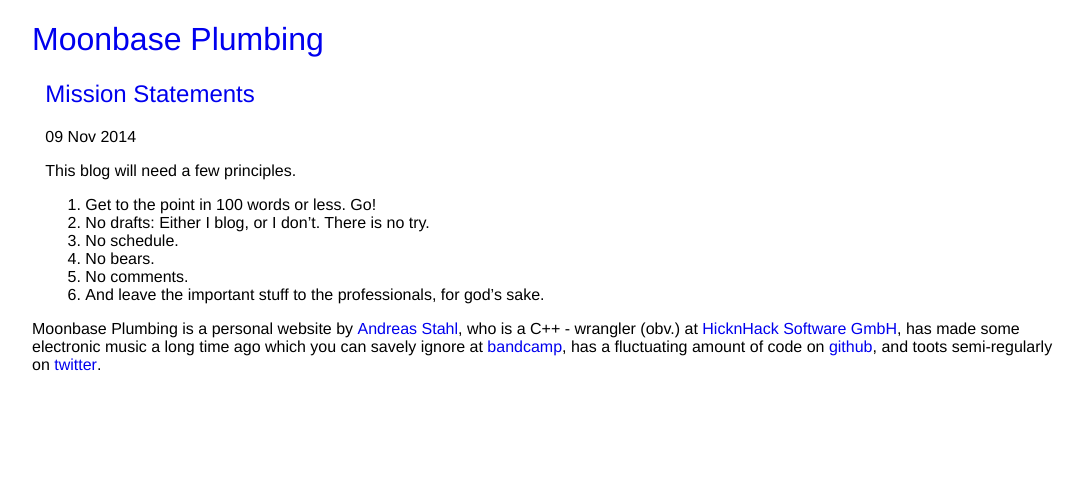
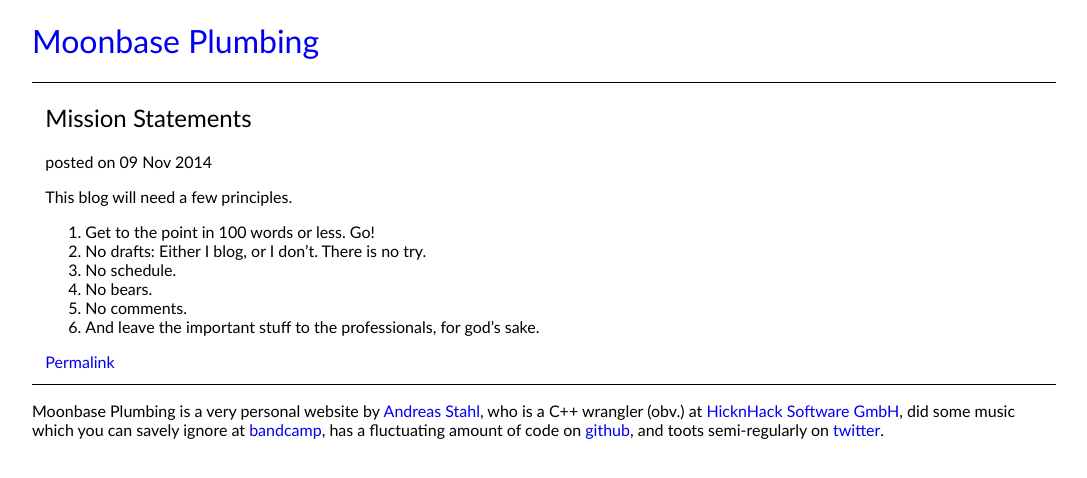
Before and after one commit to astahl/astahl.github.io, a Jekyll site: the page built from index.html, in a window 1280 px wide. Shown: the top 478 px of the page, without its empty margins (96-1183 px from the left). Built offline with Jekyll 4.4.1, drawn with Linux system fonts in a browser that asks for light colours; Markdown is read by kramdown in place of the engine named in the settings.

Commit message:
demake/update

```diff
--- a/_layouts/default.html
+++ b/_layouts/default.html
@@ -8,7 +8,6 @@
         <link rel="stylesheet" href="/css/styles.css">
     </head>
     <body>
-
         <div class="site">
           <header>
             <h1 class="title"><a href="/">Moonbase Plumbing</a></h1>
@@ -17,10 +16,10 @@
           {{ content }}
 
           <footer>
-            <p>Moonbase Plumbing is a personal website by
+            <p>Moonbase Plumbing is a very personal website by
                 <a href="https://twitter.com/stahlwerk">Andreas Stahl</a>,
-                who is a C++ - wrangler (obv.) at <a href="http://www.hicknhack.com">HicknHack Software GmbH</a>,
-                has made some electronic music a long time ago which you can savely ignore at <a href="http://onebitwonder.bandcamp.com">bandcamp</a>,
+                who is a C++ wrangler (obv.) at <a href="http://www.hicknhack.com">HicknHack Software GmbH</a>,
+                did some music which you can savely ignore at <a href="http://onebitwonder.bandcamp.com">bandcamp</a>,
                 has a fluctuating amount of code on <a href="https://github.com/astahl">github</a>,
                 and toots semi-regularly on <a href="https://twitter.com/stahlwerk">twitter</a>.
             </p>
--- a/css/styles.css
+++ b/css/styles.css
@@ -1,11 +1,11 @@
 body {
-  font-family: "Helvetica Neue";
-  font-weight: lighter;
+  font-family: "Gill Sans", "Helvetica Neue";
+  font-weight: 200;
   margin:0;
 }
 
 a {
-  font-weight: 200;
+  font-weight: 400;
   text-decoration:none;
 }
 a:hover {
@@ -13,7 +13,7 @@ a:hover {
 }
 
 .site {
-  width: 80%;
+  max-width: 80%;
   margin: 10pt auto;
 }
 
@@ -21,10 +21,19 @@ article {
   margin: 10pt;
 }
 
-header.title {
-
+article date {
+  font-weight: 100;
 }
 
-footer {
+article .title {
+  font-weight: 400;
+}
+
+.site > header {
+  border-bottom: solid 1pt;
+}
+
+.site > footer {
+  border-top: solid 1pt;
   font-weight: 100;
 }
--- a/index.html
+++ b/index.html
@@ -4,9 +4,19 @@ layout: default
 
 <div id="home">
   {% for post in site.posts %}
-  <article><h1><a href="{{ post.url }}">{{ post.title }}</a></h1>
-  <date>{{ post.date | date_to_string }}</date>
+  <article>
+  <h1 class="title">
+	  {% if post.link %}
+	  	<a href="{{ post.link }}">{{ post.title }}</a>
+	  {% else %}
+	  	{{ post.title }}
+	  {% endif %}
+  </h1>
+  <date>posted on {{ post.date | date_to_string }}</date>
   {{ post.content }}
+  <footer>
+  <a href="{{ post.url }}">Permalink</a>
+  </footer>
   </article>
   {% endfor %}
 </div>
```
Also changed, not shown: _posts/2014-11-09-Mission-Statement.md (line endings or trailing spaces).
